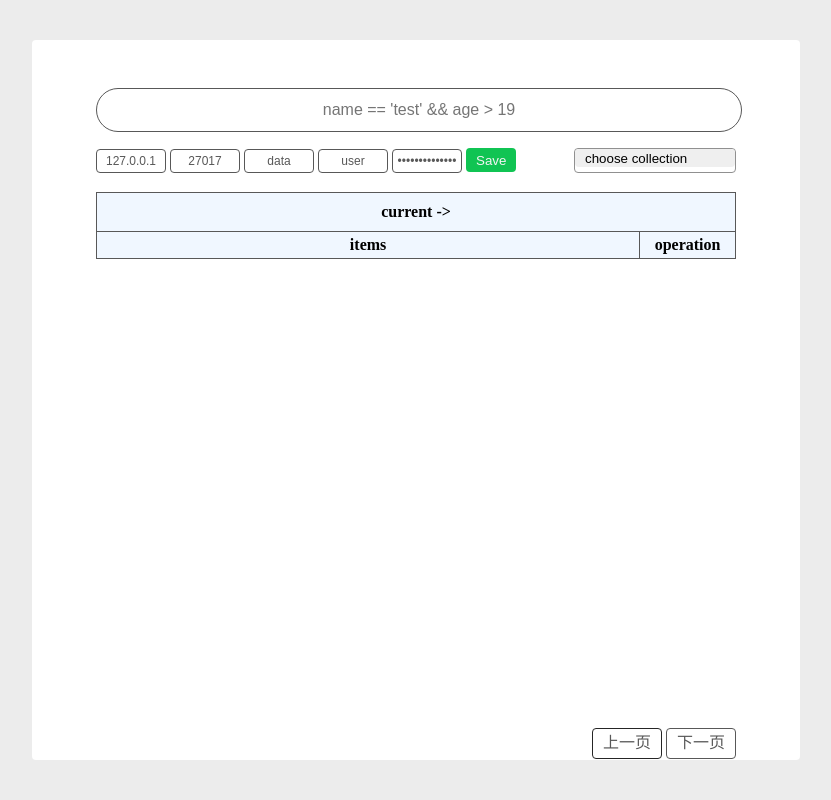
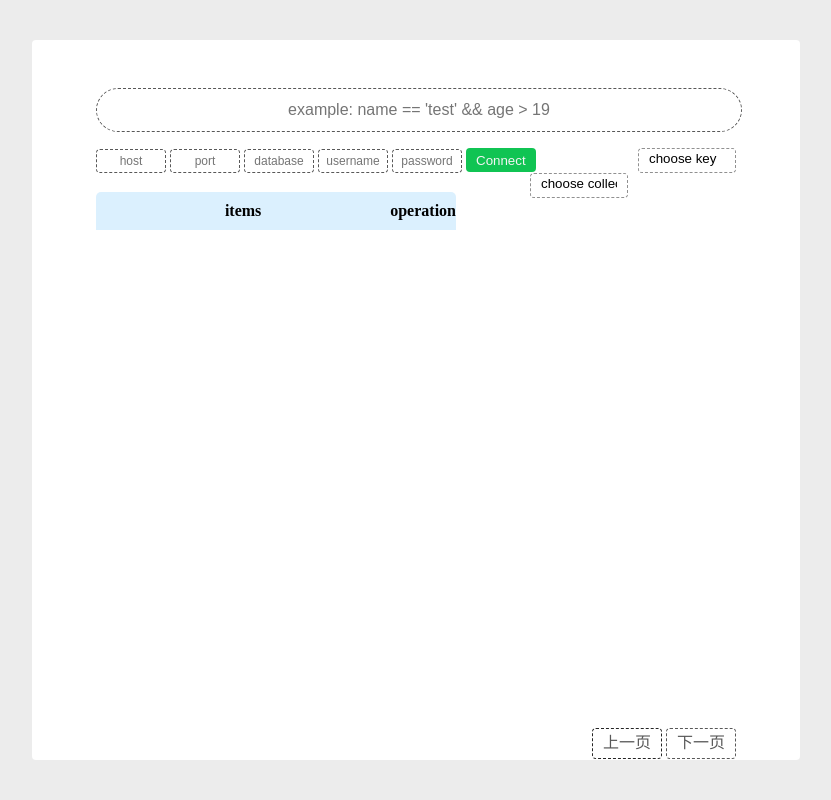
Before and after one commit to secoba/MongodbUI, a Django app: page / in a window 1280 px wide. Shown: the whole page, without its empty margins (224-1055 px from the left). Run offline with Django 3.2, Linux system fonts and the light colour scheme; data that the repository does not hold is empty; some libraries are stand-ins or nearby versions.

Commit message:
[+] update code

```diff
--- a/app/view.py
+++ b/app/view.py
@@ -1,6 +1,5 @@
 # Create your views here.
 
-from bson import Code
 from django.shortcuts import render
 
 from config.data import connection
@@ -22,23 +21,6 @@
         return []
 
 
-def collection_keys(collect):
-    """ collection keys """
-    try:
-        if len(connection) < 1:
-            return []
-        mgo = MongoService(host=connection.host, port=int(connection.port),
-                           db=connection.database, username=connection.username,
-                           password=connection.password, max_pool=5, min_pool=2)
-        map_reduce = Code("function() { for (var key in this) { emit(key, null); } }")
-        reduce = Code("function(key, stuff) { return null; }")
-        result = mgo.get_collection(collect).map_reduce(map_reduce, reduce, "my_results")
-        return result.distinct('_id')
-    except Exception as ex:
-        log_error(ex)
-        return []
-
-
 def index(request):
     """ index """
     return render(request, "index.html", {
@@ -48,5 +30,6 @@
         "database": connection.get("database") if connection.get("database") else "",
         "username": connection.get("username") if connection.get("username") else "",
         "password": connection.get("password") if connection.get("password") else "",
+        "collection_keys": connection.get("collection_keys") if connection.get("collection_keys") else [],
         "current_collection": connection.get("current_collection") if connection.get("current_collection") else "",
     })
--- a/app/views/data.py
+++ b/app/views/data.py
@@ -3,18 +3,35 @@
 # Author: lynn
 # Date: 2020-05-10
 # File: data.py
+
 import base64
 
+# from app.models import Config
+from bson import Code
 from bson.objectid import ObjectId
 from django.views.decorators.csrf import csrf_exempt
 
 from app.cel import parser_expr
-# from app.models import Config
 from app.views import STATUS
 from app.views import json_data_filter_list
 from app.views import json_response
 from config.data import connection
 from logger import log_error
+
+
+def collection_keys(collect):
+    """ collection keys """
+    try:
+        if len(connection) < 1:
+            return []
+        mgo = connection["client"]
+        map_reduce = Code("function() { for (var key in this) { emit(key, null); } }")
+        reduce = Code("function(key, stuff) { return null; }")
+        result = mgo.get_collection(collect).map_reduce(map_reduce, reduce, "my_results")
+        return result.distinct('_id')
+    except Exception as ex:
+        log_error(ex)
+        return []
 
 
 def data_del(request):
@@ -58,13 +75,15 @@
         for item in rows:
             data.append(item)
         connection["current_collection"] = collect
+        connection["collection_keys"] = collection_keys(collect)
         data = json_data_filter_list(json_data=data)
         return json_response(status=STATUS.Ok, msg="success",
                              data={"list": data,
                                    "count": total,
                                    "current_size": size,
                                    "current_page": page + 1,
-                                   "current_collection": collect})
+                                   "current_collection": collect,
+                                   "collection_keys": connection["collection_keys"]})
     except Exception as ex:
         log_error(ex)
         return json_response(status=STATUS.Err, msg="query data list err: %s" % ex, data={})
--- a/statics/css/index.css
+++ b/statics/css/index.css
@@ -57,7 +57,7 @@
     font-size: 16px;
     text-align: center;
     border-radius: 30px;
-    border: 1px solid #585858;
+    border: 1px dashed #585858;
 }
 
 .info-div {
@@ -69,11 +69,12 @@
 .select-div {
     float: right;
     display: inline-block;
-    width: 25%;
+    width: 15%;
     height: 23px;
+    margin-left: 10px;
     border-radius: 4px;
     text-align: center;
-    border: 1px solid #909090;
+    border: 1px dashed #909090;
     /*position: relative;*/
 }
 
@@ -90,6 +91,7 @@
     padding-right: 10px;
     padding-left: 10px;
     border-radius: 4px;
+    background-color: #ffffff;
 }
 
 .select-div > select::-ms-expand {
@@ -117,7 +119,7 @@
     font-size: 12px;
     text-align: center;
     border-radius: 4px;
-    border: 1px solid #585858;
+    border: 1px dashed #585858;
 }
 
 .info-btn {
@@ -143,8 +145,8 @@
     /*height: 100%;*/
     overflow-x: auto;
     width: 100%;
-    border: 1px solid #585858; /* 表格边框 */
-    border-collapse: collapse; /* 边框重叠 */
+    /*border: 1px dashed #585858; !* 表格边框 *!*/
+    /*border-collapse: collapse; !* 边框重叠 *!*/
 }
 
 .data-list tr:hover {
@@ -158,26 +160,55 @@
     /*border-top-left-radius: 5px;*/
     /*border-top-right-radius: 5px;*/
     background-color: #f0f7ff;
-    border: 1px solid #585858; /* 表格标题边框 */
+    border: 1px dashed #585858; /* 表格标题边框 */
     border-bottom: none;
 }
 
 .data-list table tr th, .data-list table tr td {
-    border-right: 1px solid #d4d8da;
-    border-bottom: 1px solid #d4d8da;
+    /*border-right: 1px dashed #d4d8da;*/
+    /*border-bottom: 1px dashed #d4d8da;*/
     padding: 5px;
 }
 
 .data-list th {
-    border: 1px solid #585858; /* 行、列名称边框 */
-    background-color: #f0f7ff;
+    height: 38px;
     font-weight: bold;
-    padding: 4px 10px 4px 10px;
     text-align: center;
+    background-color: #dbf0fe;
+    /*padding: 5px 10px;*/
+    /*border-top: 1px dashed #585858;*/
+    /*border: 1px dashed #585858; !* 行、列名称边框 *!*/
 }
 
+
+/* -------------------------------------------------------------------------------------- */
+
+
+table tr:first-child th:first-child {
+    border-top-left-radius: 5px;
+}
+
+
+table tr:first-child th:last-child {
+    border-top-right-radius: 5px;
+}
+
+
+table tr:last-child td:first-child {
+    border-bottom-left-radius: 5px;
+}
+
+
+table tr:last-child td:last-child {
+    border-bottom-right-radius: 5px;
+}
+
+
+/* -------------------------------------------------------------------------------------- */
+
+
 .data-list td {
-    border: 1px solid #585858; /* 单元格边框 */
+    border-bottom: 1px dashed #585858; /* 单元格边框 */
     text-align: center;
     /*padding: 4px;*/
 }
@@ -263,7 +294,7 @@
     outline: none;
     cursor: pointer;
     background-color: #ffffff;
-    border: 1px solid #252525;
+    border: 1px dashed #252525;
 }
 
 .pagination > li:last-child > button, .pagination > li:last-child > span {
@@ -272,19 +303,19 @@
     outline: none;
     cursor: pointer;
     background-color: #ffffff;
-    border: 1px solid #585858;
+    border: 1px dashed #585858;
 }
 
 .pagination > li:first-child > button:hover, .pagination > li:first-child > span:hover {
     color: #ffffff;
-    background-color: #7a7a7a;
-    border: 1px solid #7a7a7a;
+    background-color: #68b7fe;
+    border: 1px dashed #68b7fe;
 }
 
 .pagination > li:last-child > button:hover, .pagination > li:last-child > span:hover {
     color: #ffffff;
-    background-color: #7a7a7a;
-    border: 1px solid #7a7a7a;
+    background-color: #68b7fe;
+    border: 1px dashed #68b7fe;
 }
 
 .pagination > li > button, .pagination > li > span {
@@ -294,3 +325,57 @@
     text-decoration: none;
     border-radius: 4px;
 }
+
+
+/* ------------------------------------------------------ */
+
+
+.container {
+    width: 40%;
+    /*margin: 50px auto;*/
+    text-align: center;
+}
+
+#myModel {
+    top: 0;
+    left: 0;
+    width: 100%;
+    height: 100%;
+    z-index: 1000;
+    display: none;
+    position: absolute;
+    background-color: rgba(9, 9, 9, 0.63);
+}
+
+.model-content {
+    width: 40%;
+    height: 50%;
+    text-align: center;
+    border-radius: 5px;
+    margin: 100px auto;
+    line-height: 30px;
+    z-index: 10001;
+    background-color: #ffffff;
+}
+
+.model-content pre {
+    white-space: -moz-pre-wrap;
+    white-space: -o-pre-wrap;
+    white-space: pre-wrap;
+    word-wrap: break-word;
+    text-align: left;
+    line-height: 1.5em;
+    padding: 10px 20px;
+    height: 96%;
+    width: 93%;
+}
+
+.model-close {
+    float: right;
+    cursor: pointer;
+    color: #585858;
+    font-weight: bold;
+    margin-right: 10px;
+}
+
+/* ------------------------------------------------------ */
--- a/statics/js/index.js
+++ b/statics/js/index.js
@@ -57,7 +57,7 @@
 
 
 function delItem(item_id) {
-    var status = confirm("delete confirm？");
+    let status = confirm("delete confirm？");
     if (!status) {
         return false;
     }
@@ -66,10 +66,25 @@
 }
 
 
-function viewItem(item_id) {
-    console.log(sendGet("/data/data_info?id=" + item_id));
+function showModel() {
+    $("#myModel").css("display", "block");
 }
 
+
+function closeModel() {
+    $("#myModel").css("display", "none");
+}
+
+
+function viewItem(item_id) {
+    let rst = sendGet("/data/data_info?id=" + item_id);
+    $("#json-content").html(JSON.stringify(rst["data"], null, 4));
+    showModel();
+}
+
+$(".model-close").click(function () {
+    closeModel();
+});
 
 $(".save-config").click(function () {
     let rst = sendPost("/config/save_config", {
@@ -96,6 +111,7 @@
         $("#item-list").html("");
     } else {
         let table_data = "";
+        let key_data = "<option value=\"\">choose key</option>";
         let total = rst["data"]["current_page"] * rst["data"]["current_size"];
         $("#current_collection").html(rst["data"]["current_collection"]);
         rst["data"]["list"].map(function (value, index, array) {
@@ -119,6 +135,11 @@
                 "</tr>"
         });
         $("#item-list").html(table_data);
+        rst["data"]["collection_keys"].map(function (val, idx, arr) {
+            key_data += "<option value='" + val + "'>" + val + "</option>"
+        });
+        $("#key-select").html(key_data);
+        // pagination
         if (total < rst["data"]["count"]) {
             $("#next_page").attr("disable", "");
             $("#next_page").attr("value", rst["data"]["current_page"] + 1);
@@ -133,6 +154,7 @@
             $("#prev_page").attr("value", "");
             $("#prev_page").attr("disable", "disable");
         }
+        $(".count").html("( " + rst["data"]["count"] + " )");
     }
 }
 
@@ -152,7 +174,17 @@
 
 
 $("#collect-select").change(function (data) {
-    getPageData(1, $(".search-input").val())
+    getPageData(1, $(".search-input").val());
+    //window.location.reload();
+});
+
+$("#key-select").change(function (data) {
+    let key = $("#key-select option:selected").attr("value");
+    if ($(".search-input").val().length > 0) {
+        $(".search-input").val($(".search-input").val() + (" && " + key + " == ''"));
+    } else {
+        $(".search-input").val($(".search-input").val() + (key + " == ''"));
+    }
 });
 
 // search
@@ -163,4 +195,4 @@
 });
 
 
-getPageData(1, "true");
+getPageData(1, "");
--- a/templates/index.html
+++ b/templates/index.html
@@ -10,14 +10,22 @@
 <div class="content">
     <div class="search">
         <div class="search-form">
-            <input type="text" placeholder="name == 'test' && age > 19" class="search-input" value="">
+            <input type="text" placeholder="example: name == 'test' && age > 19" class="search-input" value="">
             <div class="info-div">
-                <input type="text" id="host" placeholder="host" class="info-input" value="127.0.0.1">
-                <input type="text" id="port" placeholder="port" class="info-input" value="27017">
-                <input type="text" id="database" placeholder="database" class="info-input" value="data">
-                <input type="text" id="username" placeholder="username" autocomplete="off" class="info-input" value="user">
-                <input type="password" id="password" placeholder="password" autocomplete="off" class="info-input" value="user@niubipass">
-                <button class="info-btn save-config">Save</button>
+                <input type="text" id="host" placeholder="host" class="info-input" value="">
+                <input type="text" id="port" placeholder="port" class="info-input" value="">
+                <input type="text" id="database" placeholder="database" class="info-input" value="">
+                <input type="text" id="username" placeholder="username" autocomplete="off" class="info-input" value="">
+                <input type="password" id="password" placeholder="password" autocomplete="off" class="info-input" value="">
+                <button class="info-btn save-config">Connect</button>
+                <div class="select-div">
+                    <select id="key-select">
+                        <option value="">choose key</option>
+                        {% for key in collection_keys %}
+                            <option value="{{ key }}">{{ key }}</option>
+                        {% endfor %}
+                    </select>
+                </div>
                 <div class="select-div">
                     <select id="collect-select">
                         <option value="">choose collection</option>
@@ -31,12 +39,16 @@
         </div>
     </div>
     <div class="table-list">
-        <table class="data-list">
-            <caption>current -> <span id="current_collection">{% if current_collection %}{{ current_collection }}{% endif %} </span></caption>
+        <table class="data-list" cellspacing="0" cellpadding="0">
+            {% comment %}
+            <caption>current -> <span id="current_collection">
+                {% if current_collection %}{{ current_collection }}{% endif %}
+            </span></caption>
+            {% endcomment %}
             <thead>
             <tr>
                 {# <th class="th-left">#</th> #}
-                <th class="th-center">items</th>
+                <th class="th-center">items <span class="count"></span></th>
                 <th class="th-right">operation</th>
             </tr>
             </thead>
@@ -52,6 +64,14 @@
         </li>
     </ul>
 </div>
+<div class="container">
+    <div id="myModel">
+        <div class="model-content">
+            <span class="model-close">x</span>
+            <pre id="json-content"></pre>
+        </div>
+    </div>
+</div>
 <script src="{% static 'js/jquery.js' %}"></script>
 <script src="{% static 'js/index.js' %}"></script>
 </body>
```
